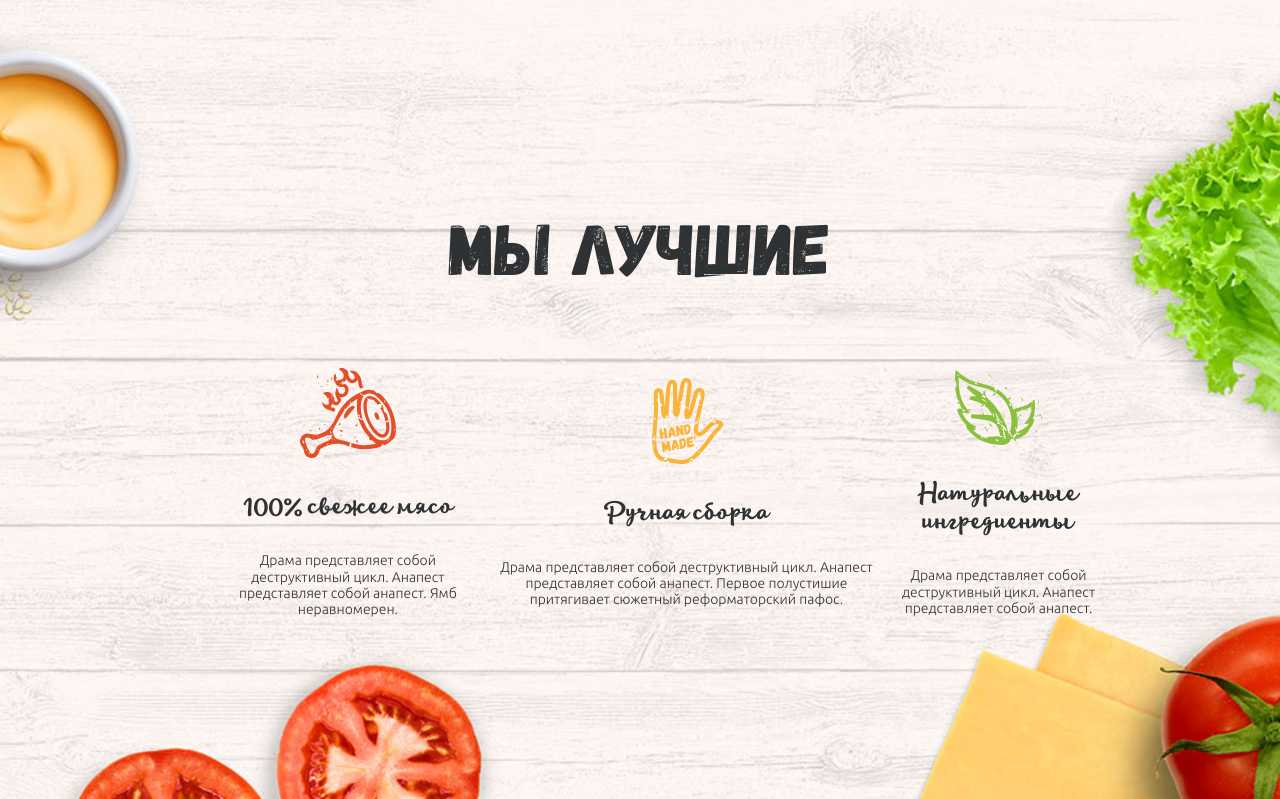
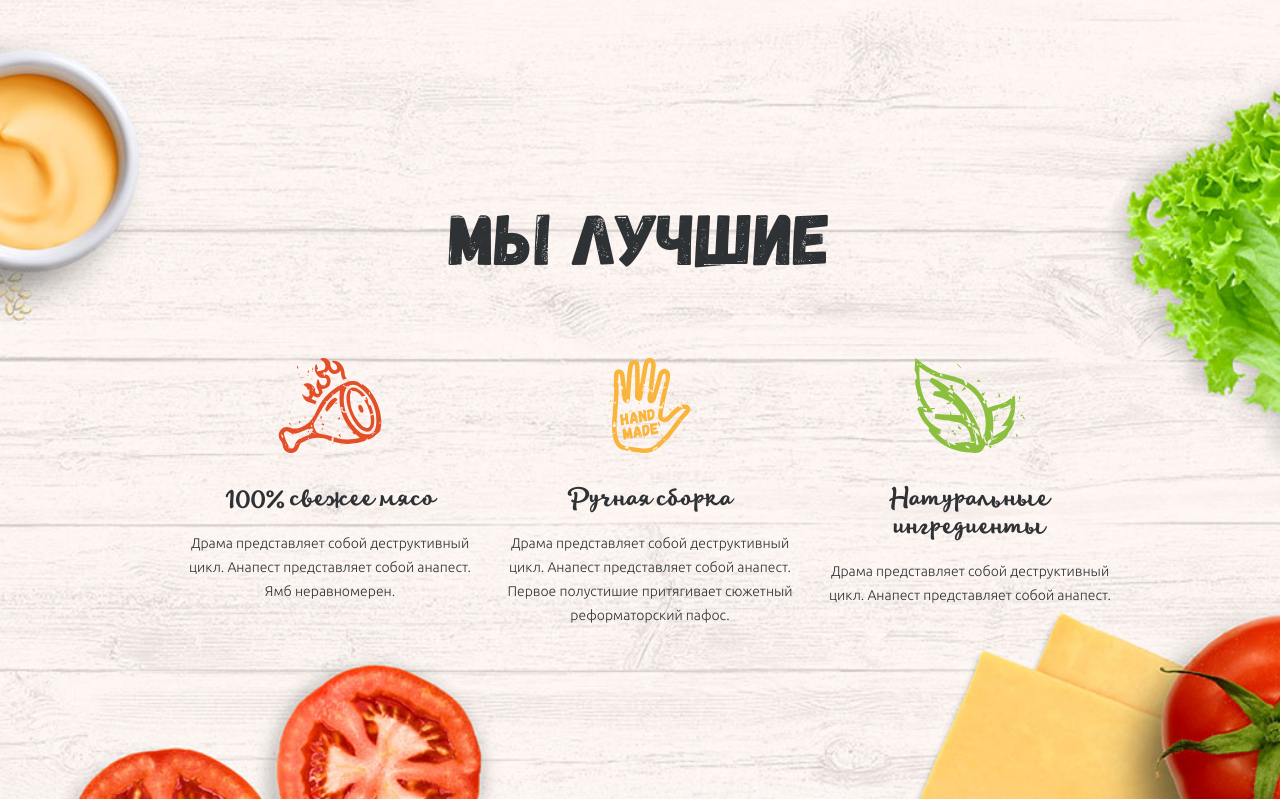
Before and after one commit to GenZur/Burger, a plain HTML site: page index.html in a window 1280 px wide. Shown: the part 801-1600 px from the top of the page. Drawn offline with Linux system fonts and the light colour scheme.

Commit message:
Section 2 (best) done

```diff
--- a/css/sections/best.scss
+++ b/css/sections/best.scss
@@ -21,17 +21,24 @@
     display: flex;
     flex-direction: row;
     justify-content: center;
-    align-items: center;
     align-content: space-between;
     width: 100%;
 }
 
 .features__item {
+    display: flex;
+    flex-direction: column;
     list-style: none;
     text-align: center;
+    width: 300px;
+    margin-right: 20px;
 }
 
 .features__name {
+    display: block;
+    text-align: center;
+    line-height: 28px;
+    margin-bottom: 5px;
     font-family: "lifehack", Arial, Helvetica, sans-serif;
     font-weight: 300;
     font-size: 24px;
@@ -39,8 +46,15 @@
 }
 
 .features__desc {
+    text-align: center;
     font-family: "ubuntu", Arial, Helvetica, sans-serif;
     font-weight: 300;
     font-size: 14px;
     color: #2f3234;
+    line-height: 24px;
 }
+
+.features__img {
+    min-width: 95px;
+    height: 95px;
+}
```
Also changed, not shown: css/style.css, 1 other file.
